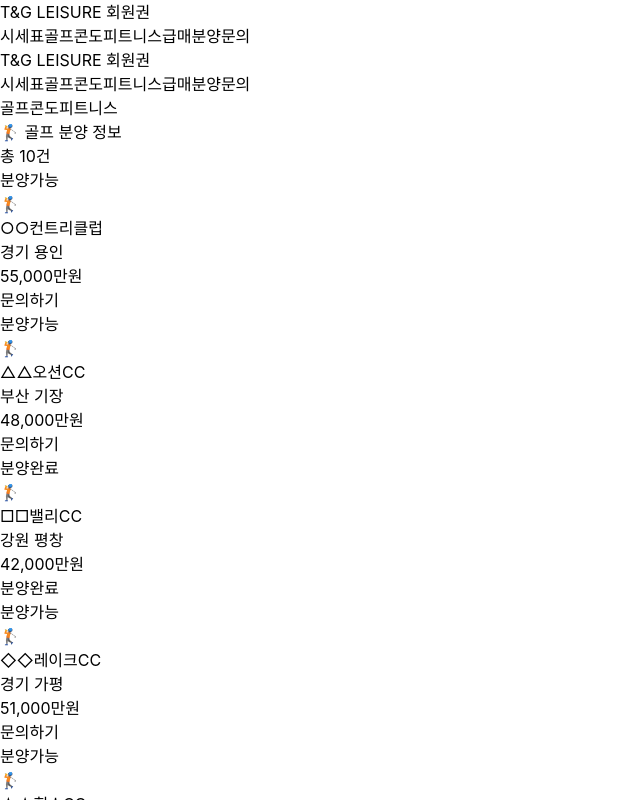
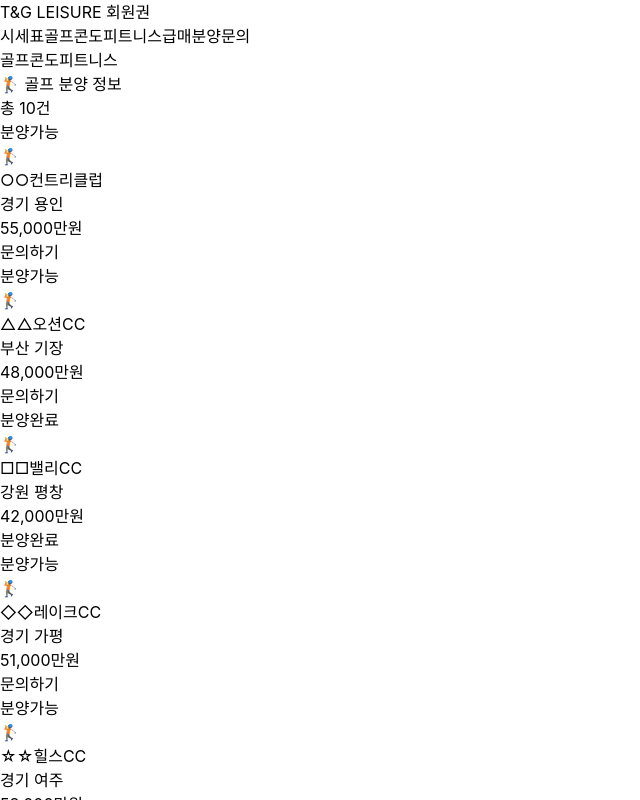
Before and after one commit to foxyystar-glitch/membership-market, a React (Vite) app: page / in a window 1280 px wide. Both pictures are taken after a click on the button "분양". Shown: the top 800 px of the page, without its empty margins (0-640 px from the left). Built offline with nearby package versions, Linux system fonts and the light colour scheme.

Commit message:
Remove duplicate headers from PresalePage and InquiryPage
- Remove inline headers from both pages (Header component in App.jsx handles this)
- Restore navigate prop to both components
- Fix duplicate header rendering issue

```diff
--- a/src/pages/InquiryPage.jsx
+++ b/src/pages/InquiryPage.jsx
@@ -1,6 +1,6 @@
 import React, { useState } from 'react';
 
-export default function InquiryPage() {
+export default function InquiryPage({ navigate }) {
   const [formData, setFormData] = useState({
     category: 'golf',
     membershipName: '',
@@ -26,24 +26,6 @@ export default function InquiryPage() {
 
   return (
     <div className="min-h-screen bg-gray-50">
-      {/* 헤더 */}
-      <header className="bg-white border-b border-gray-200">
-        <div className="max-w-7xl mx-auto px-6 py-4">
-          <div className="flex items-center justify-between">
-            <div className="text-2xl font-bold text-gray-900">T&G LEISURE 회원권</div>
-            <nav className="flex gap-8">
-              <a href="#" className="text-gray-700 hover:text-gray-900">시세표</a>
-              <a href="#" className="text-gray-700 hover:text-gray-900">골프</a>
-              <a href="#" className="text-gray-700 hover:text-gray-900">콘도</a>
-              <a href="#" className="text-gray-700 hover:text-gray-900">피트니스</a>
-              <a href="#" className="text-gray-700 hover:text-gray-900">급매</a>
-              <a href="#" className="text-gray-700 hover:text-gray-900">분양</a>
-              <a href="#" className="text-gray-900 font-bold border-b-2 border-gray-900">문의</a>
-            </nav>
-          </div>
-        </div>
-      </header>
-
       {/* 메인 컨텐츠 */}
       <div className="max-w-3xl mx-auto px-6 py-12">
         <div className="bg-white rounded-lg shadow-sm p-8">
--- a/src/pages/PresalePage.jsx
+++ b/src/pages/PresalePage.jsx
@@ -1,6 +1,6 @@
 import React, { useState } from 'react';
 
-export default function PresalePage() {
+export default function PresalePage({ navigate }) {
   const [activeTab, setActiveTab] = useState('golf');
 
   // 카테고리별 설정
@@ -99,24 +99,6 @@ export default function PresalePage() {
 
   return (
     <div className="min-h-screen bg-white">
-      {/* 헤더 */}
-      <header className="bg-white border-b border-gray-200">
-        <div className="max-w-7xl mx-auto px-6 py-4">
-          <div className="flex items-center justify-between">
-            <div className="text-2xl font-bold text-gray-900">T&G LEISURE 회원권</div>
-            <nav className="flex gap-8">
-              <a href="#" className="text-gray-700 hover:text-gray-900">시세표</a>
-              <a href="#" className="text-gray-700 hover:text-gray-900">골프</a>
-              <a href="#" className="text-gray-700 hover:text-gray-900">콘도</a>
-              <a href="#" className="text-gray-700 hover:text-gray-900">피트니스</a>
-              <a href="#" className="text-gray-700 hover:text-gray-900">급매</a>
-              <a href="#" className="text-gray-900 font-bold border-b-2 border-gray-900">분양</a>
-              <a href="#" className="text-gray-700 hover:text-gray-900">문의</a>
-            </nav>
-          </div>
-        </div>
-      </header>
-
       {/* 스티키 탭 */}
       <div className="sticky top-0 bg-white border-b border-gray-200 shadow-sm z-10">
         <div className="max-w-7xl mx-auto px-6">
```
